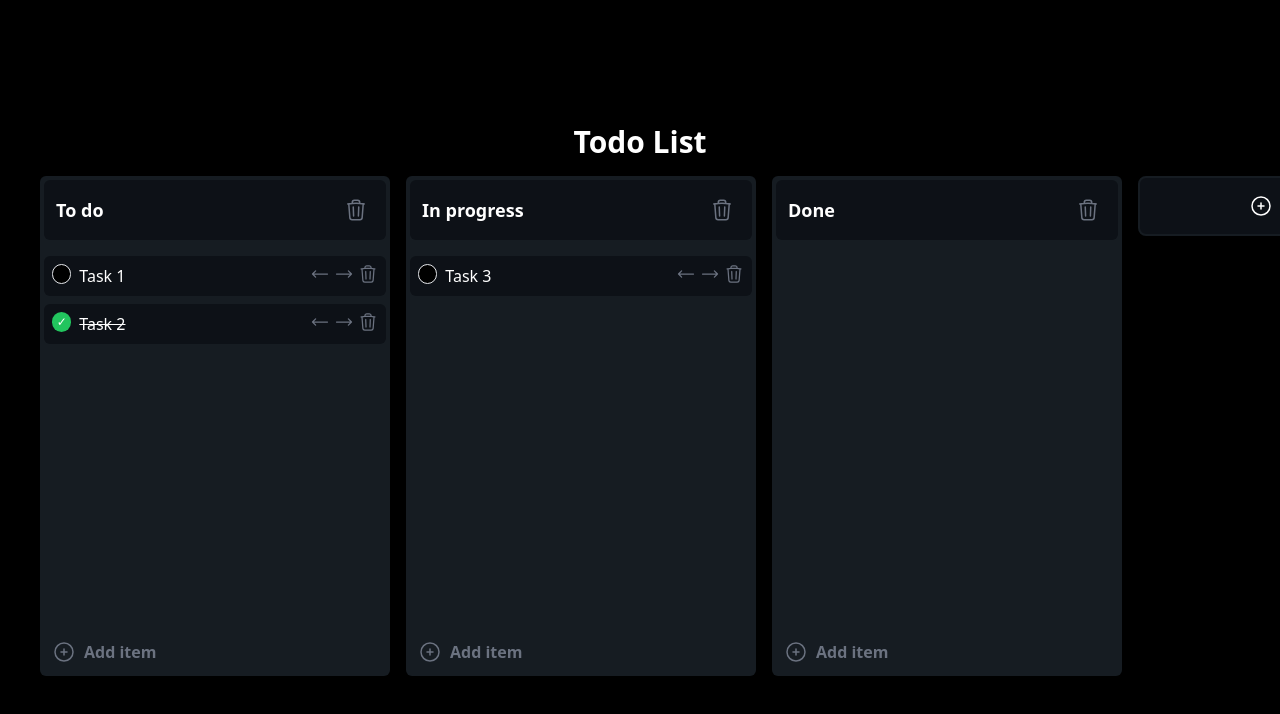
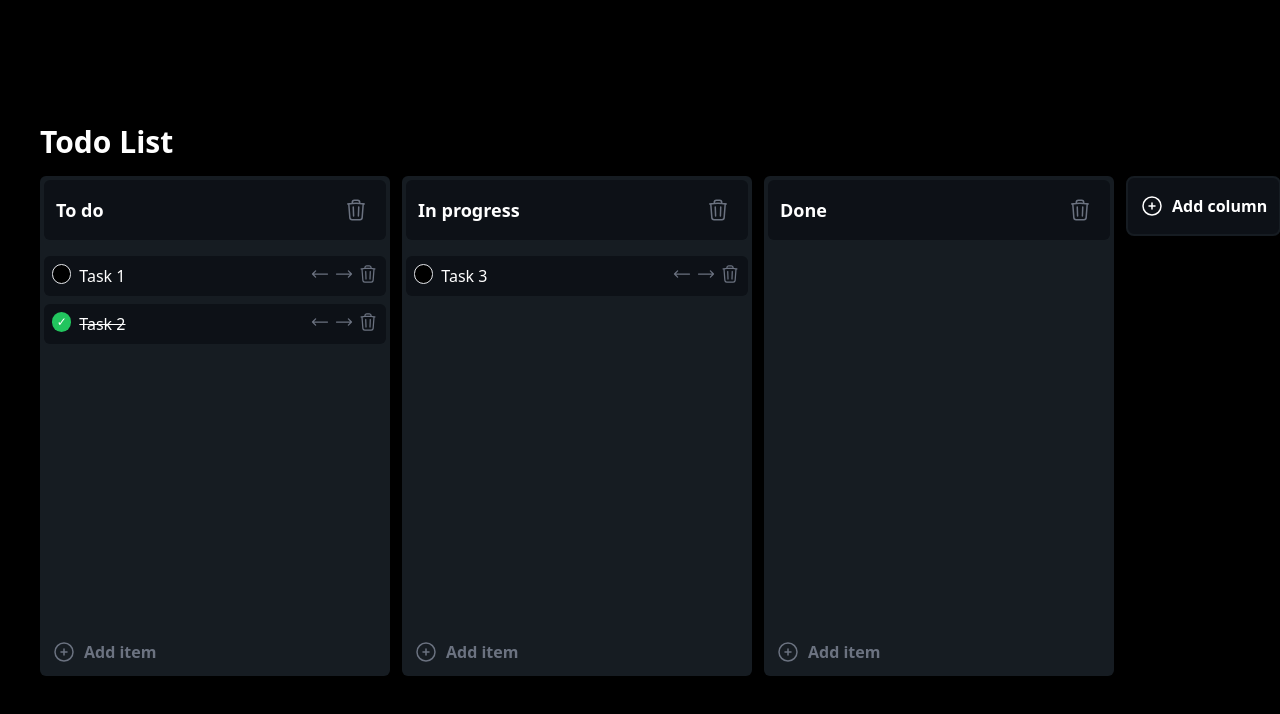
Before and after one commit to cavargasl/todo-list, a React (Vite) app: page / in a window 1280 px wide. Shown: the top 714 px of the page. Built offline with nearby package versions, Linux system fonts and the light colour scheme; the HTML template or start-up script is replaced by a standard one.

Commit message:
refactor: Update labels for get by role in the tests, good practices

```diff
--- a/src/App.tsx
+++ b/src/App.tsx
@@ -3,7 +3,7 @@ import { KanbanBoard } from "@/components/KanbanBoard"
 function App() {
   return (
     <div className="flex min-h-screen flex-col justify-center gap-4 overflow-y-hidden px-[40px]">
-      <header className="w-full text-center text-3xl font-bold">
+      <header className="text-3xl font-bold">
         <h1>Todo List</h1>
       </header>
       <KanbanBoard />
--- a/src/components/KanbanBoard/KanbanBoard.tsx
+++ b/src/components/KanbanBoard/KanbanBoard.tsx
@@ -20,10 +20,8 @@ export default function KanbanBoard() {
   }
 
   return (
-    <main
-      className="flex min-w-max justify-center gap-4"
-      aria-label="Kanban Board"
-    >
+    <main aria-label="Kanban Board" className="flex min-w-max gap-3">
+      <ul className="flex gap-3">
         {columns.map((column, index) => (
           <ColumnContainer
             key={column}
@@ -33,6 +31,7 @@ export default function KanbanBoard() {
             onEditTitle={(title) => console.log(title)}
           />
         ))}
+      </ul>
       {addColumn ? (
         <Input
           className="h-[60px] w-[350px] font-semibold"
@@ -43,7 +42,7 @@ export default function KanbanBoard() {
           autoFocus
         />
       ) : (
-        <Button className="w-[350px]" onClick={() => setAddColumn(true)}>
+        <Button onClick={() => setAddColumn(true)}>
           <PlusIcon />
           Add column
         </Button>
--- a/src/components/KanbanBoard/components/ColumnContainer.tsx
+++ b/src/components/KanbanBoard/components/ColumnContainer.tsx
@@ -24,11 +24,11 @@ export default function ColumnContainer({
   const [addItem, setAddItem] = useState(false)
 
   return (
-    <div
+    <li
       className="flex h-[500px] w-[350px] flex-col rounded-md bg-foreground p-1"
       aria-label="column"
     >
-      <header className="flex h-[60px] items-center justify-between rounded-md bg-background p-3 text-lg font-bold">
+      <div className="flex h-[60px] items-center justify-between rounded-md bg-background p-3 text-lg font-bold">
         {editMode ? (
           <Input
             type="text"
@@ -50,13 +50,17 @@ export default function ColumnContainer({
         >
           <TrashIcon />
         </Button>
-      </header>
-      <main className="flex grow flex-col gap-2 overflow-hidden overflow-y-auto py-4">
+      </div>
+
+      <ul
+        aria-label="tasks"
+        className="flex grow flex-col gap-2 overflow-hidden overflow-y-auto py-4"
+      >
         {tasks.map((task) => (
           <TaskCard key={task.id} Task={task} />
         ))}
-      </main>
-      <footer>
+      </ul>
+
       {addItem ? (
         <Input
           className="h-[40px] p-2 font-semibold"
@@ -77,7 +81,6 @@ export default function ColumnContainer({
           Add item
         </Button>
       )}
-      </footer>
-    </div>
+    </li>
   )
 }
--- a/src/components/KanbanBoard/components/TaskCard.tsx
+++ b/src/components/KanbanBoard/components/TaskCard.tsx
@@ -12,23 +12,38 @@ export default function TaskCard({
   Task: Task
 }) {
   return (
-    <article
+    <li
       aria-label="task"
       className="flex w-full gap-2 rounded-md bg-background p-2"
     >
       <CheckBox className="peer" defaultChecked={completed} />
       <p className="w-full peer-checked:line-through">{name}</p>
       <div className="flex gap-1">
-        <Button variant={"ghost"} size={"icon"} className="size-[20px] p-0">
+        <Button
+          variant={"ghost"}
+          size={"icon"}
+          className="size-[20px] p-0"
+          aria-label="move to left"
+        >
           <ArrowLeft />
         </Button>
-        <Button variant={"ghost"} size={"icon"} className="size-[20px] p-0">
+        <Button
+          variant={"ghost"}
+          size={"icon"}
+          className="size-[20px] p-0"
+          arial-label="move to right"
+        >
           <ArrowRight />
         </Button>
-        <Button variant={"ghost"} size={"icon"} className="size-[20px] p-0">
+        <Button
+          variant={"ghost"}
+          size={"icon"}
+          className="size-[20px] p-0"
+          aria-label="delete task"
+        >
           <TrashIcon />
         </Button>
       </div>
-    </article>
+    </li>
   )
 }
```
Also changed, not shown: 2 other files (tests, documents, lock files or other folders). Lines whose indentation alone changed are shown as unchanged.
